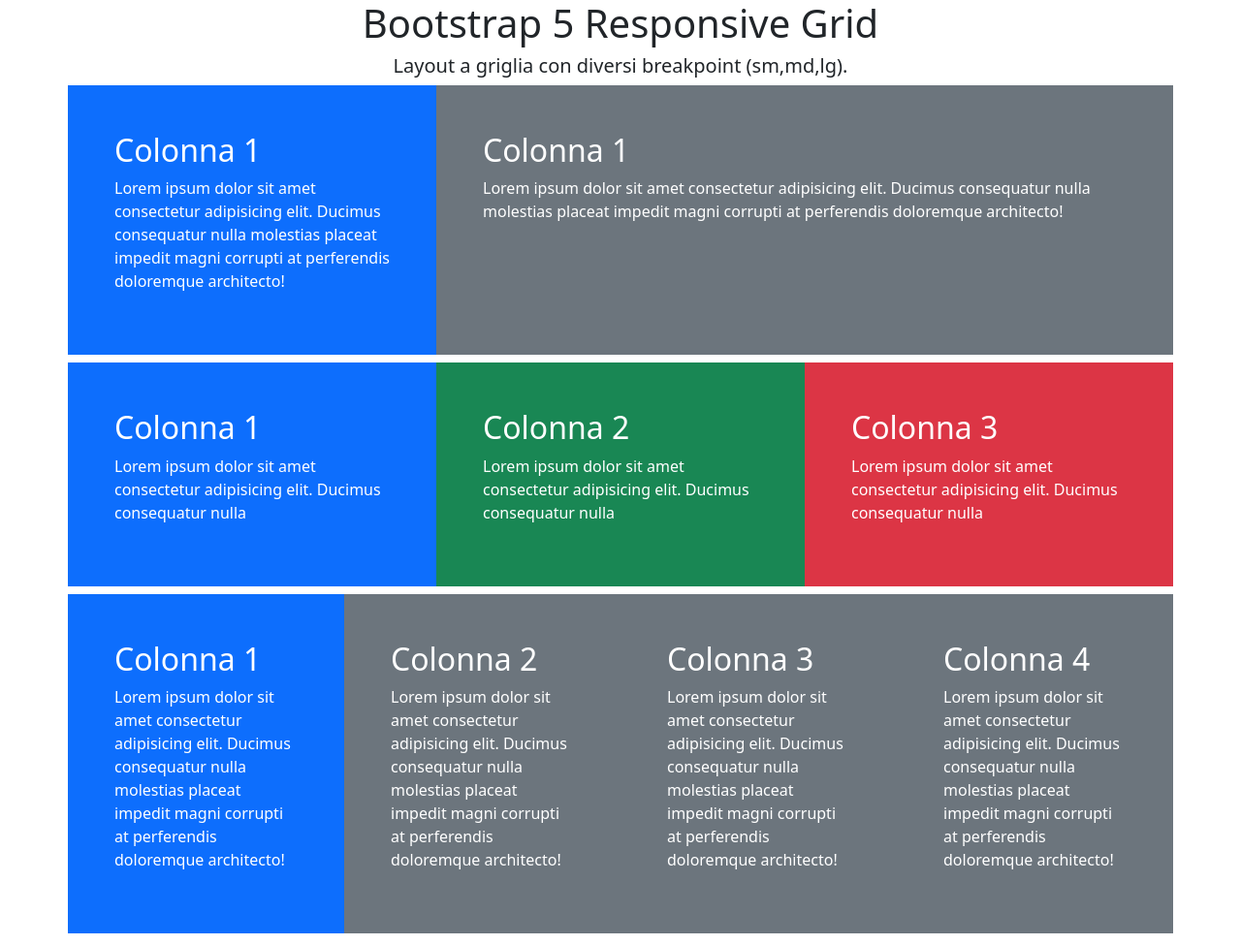
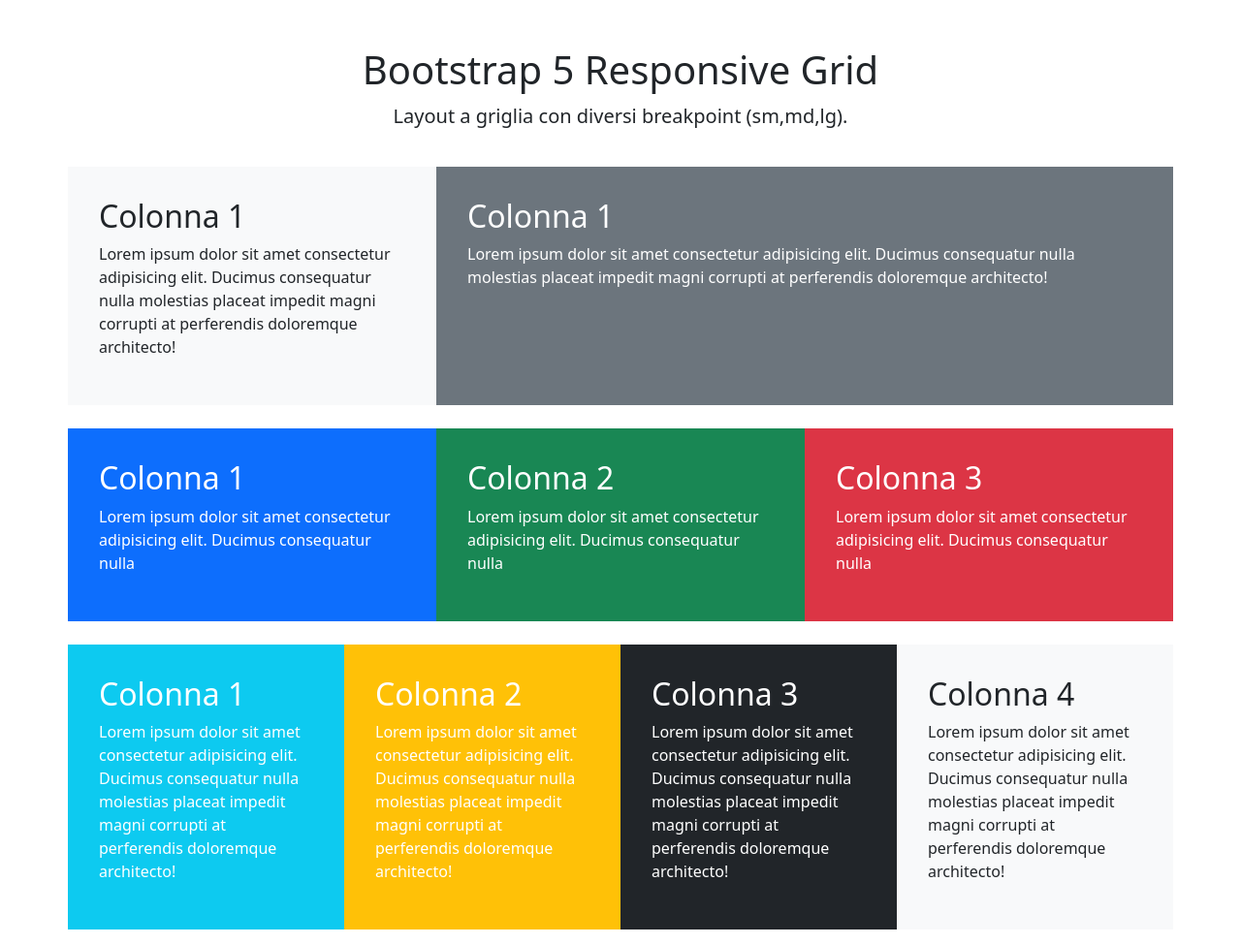
Before and after one commit to davideerusso/htmlcss-bootstrap-layout, a plain HTML site: page index.html in a window 1280 px wide. Shown: the whole page at 97% size. Drawn offline with nearby package versions, Linux system fonts and the light colour scheme.

Commit message:
text e padding

```diff
--- a/index.html
+++ b/index.html
@@ -13,26 +13,16 @@
   </head>
   <body>
     <section class="container-sm container-md container-lg">
-      <div class="text-center">
-        <h1 class="h1">Bootstrap 5 Responsive Grid</h1>
-        <h5 class="h5 text-body-secondar">
+      <div class="text-center pb-4 pt-5">
+        <h1 class="h1 pb-1">Bootstrap 5 Responsive Grid</h1>
+        <h5 class="h5 text-body-secondar display-6 fs-5">
           Layout a griglia con diversi breakpoint (sm,md,lg).
         </h5>
       </div>
 
-      <div class="row">
-        <div class="col-lg-4 col-md-6 col-sm-12 p-5 mb-2 bg-primary text-white">
-          <h2>Colonna 1</h2>
-          <p>
-            Lorem ipsum dolor sit amet consectetur adipisicing elit. Ducimus
-            consequatur nulla molestias placeat impedit magni corrupti at
-            perferendis doloremque architecto!
-          </p>
-        </div>
-
-        <div
-          class="col-lg-8 col-md-6 col-sm-12 p-5 mb-2 bg-secondary text-white"
-        >
+      <div class="row pb-2 pt-2">
+        <div class="col-lg-4 col-md-6 col-sm-12 p-3 mb-2 bg-light text-dark">
+          <div class="p-3">
             <h2>Colonna 1</h2>
             <p>
               Lorem ipsum dolor sit amet consectetur adipisicing elit. Ducimus
@@ -42,24 +32,43 @@
           </div>
         </div>
 
-      <div class="row">
-        <div class="col-lg-4 col-md-4 col-sm-6 p-5 mb-2 bg-primary text-white">
+        <div
+          class="col-lg-8 col-md-6 col-sm-12 p-3 mb-2 bg-secondary text-white"
+        >
+          <div class="p-3">
+            <h2>Colonna 1</h2>
+            <p>
+              Lorem ipsum dolor sit amet consectetur adipisicing elit. Ducimus
+              consequatur nulla molestias placeat impedit magni corrupti at
+              perferendis doloremque architecto!
+            </p>
+          </div>
+        </div>
+      </div>
+
+      <div class="row pb-2 pt-2">
+        <div class="col-lg-4 col-md-4 col-sm-6 p-3 mb-2 bg-primary text-white">
+          <div class="p-3">
             <h2>Colonna 1</h2>
             <p>
               Lorem ipsum dolor sit amet consectetur adipisicing elit. Ducimus
               consequatur nulla
             </p>
           </div>
+        </div>
 
-        <div class="col-lg-4 col-md-4 col-sm-6 p-5 mb-2 bg-success text-white">
+        <div class="col-lg-4 col-md-4 col-sm-6 p-3 mb-2 bg-success text-white">
+          <div class="p-3">
             <h2>Colonna 2</h2>
             <p>
               Lorem ipsum dolor sit amet consectetur adipisicing elit. Ducimus
               consequatur nulla
             </p>
           </div>
+        </div>
 
-        <div class="col-lg-4 col-md-4 col-sm-12 p-5 mb-2 bg-danger text-white">
+        <div class="col-lg-4 col-md-4 col-sm-12 p-3 mb-2 bg-danger text-white">
+          <div class="p-3">
             <h2>Colonna 3</h2>
             <p>
               Lorem ipsum dolor sit amet consectetur adipisicing elit. Ducimus
@@ -67,9 +76,11 @@
             </p>
           </div>
         </div>
+      </div>
 
-      <div class="row">
-        <div class="col-lg-3 col-md-3 col-sm-6 p-5 mb-2 bg-primary text-white">
+      <div class="row pb-2 pt-2">
+        <div class="col-lg-3 col-md-3 col-sm-6 p-3 mb-2 bg-info text-white">
+          <div class="p-3">
             <h2>Colonna 1</h2>
             <p>
               Lorem ipsum dolor sit amet consectetur adipisicing elit. Ducimus
@@ -77,10 +88,10 @@
               perferendis doloremque architecto!
             </p>
           </div>
+        </div>
 
-        <div
-          class="col-lg-3 col-md-3 col-sm-6 p-5 mb-2 bg-secondary text-white"
-        >
+        <div class="col-lg-3 col-md-3 col-sm-6 p-3 mb-2 bg-warning text-white">
+          <div class="p-3">
             <h2>Colonna 2</h2>
             <p>
               Lorem ipsum dolor sit amet consectetur adipisicing elit. Ducimus
@@ -88,10 +99,10 @@
               perferendis doloremque architecto!
             </p>
           </div>
+        </div>
 
-        <div
-          class="col-lg-3 col-md-3 col-sm-6 p-5 mb-2 bg-secondary text-white"
-        >
+        <div class="col-lg-3 col-md-3 col-sm-6 p-3 mb-2 bg-dark text-white">
+          <div class="p-3">
             <h2>Colonna 3</h2>
             <p>
               Lorem ipsum dolor sit amet consectetur adipisicing elit. Ducimus
@@ -99,10 +110,10 @@
               perferendis doloremque architecto!
             </p>
           </div>
+        </div>
 
-        <div
-          class="col-lg-3 col-md-3 col-sm-6 p-5 mb-2 bg-secondary text-white"
-        >
+        <div class="col-lg-3 col-md-3 col-sm-6 p-3 mb-2 bg-light text-dark">
+          <div class="p-3">
             <h2>Colonna 4</h2>
             <p>
               Lorem ipsum dolor sit amet consectetur adipisicing elit. Ducimus
@@ -111,6 +122,7 @@
             </p>
           </div>
         </div>
+      </div>
     </section>
   </body>
 </html>
```
Lines whose indentation alone changed are shown as unchanged.
